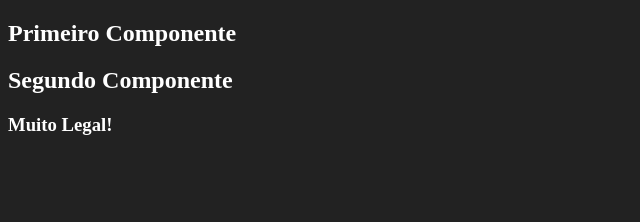
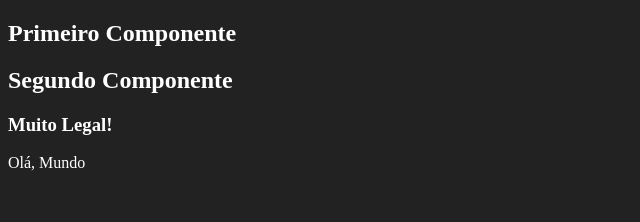
Before and after one commit to isaac-programmer/curso-react, a React (Create React App) app in the folder fundamentos-react/: page / in a window 1280 px wide. Shown: the top 222 px of the page, without its empty margins (0-640 px from the left). Built offline with nearby package versions, Linux system fonts and the light colour scheme.

Commit message:
refactor: componetizando o app

```diff
--- /dev/null
+++ b/fundamentos-react/src/App.jsx
@@ -0,0 +1,18 @@
+import React from 'react';
+
+import Primeiro from "./components/basicos/Primeiro";
+import ComParametro from "./components/basicos/ComParametro";
+import Fragmento from './components/basicos/Fragmento';
+
+export default function App() {
+    return (
+        <div>
+            <Primeiro />
+            <ComParametro
+                titulo="Segundo Componente"
+                subtitulo="Muito Legal!"
+            />
+            <Fragmento />
+        </div>
+    );
+}
--- /dev/null
+++ b/fundamentos-react/src/components/basicos/Fragmento.jsx
@@ -0,0 +1,9 @@
+import React from 'react';
+
+export default function Fragmento() {
+
+    return (
+        <React.Fragment children={<p>Olá, Mundo</p>}/>
+    )
+
+}
--- a/fundamentos-react/src/index.js
+++ b/fundamentos-react/src/index.js
@@ -1,16 +1,9 @@
 import React from 'react';
 import ReactDOM from 'react-dom';
+import App from './App';
 import "./index.css";
-import Primeiro from "./components/basicos/Primeiro";
-import ComParametro from "./components/basicos/ComParametro";
 
 ReactDOM.render(
-  <div>
-    <Primeiro />
-    <ComParametro
-      titulo="Segundo Componente"
-      subtitulo="Muito Legal!"
-    />
-  </div>
+  <App/>
   , document.getElementById('root')
 );
```
